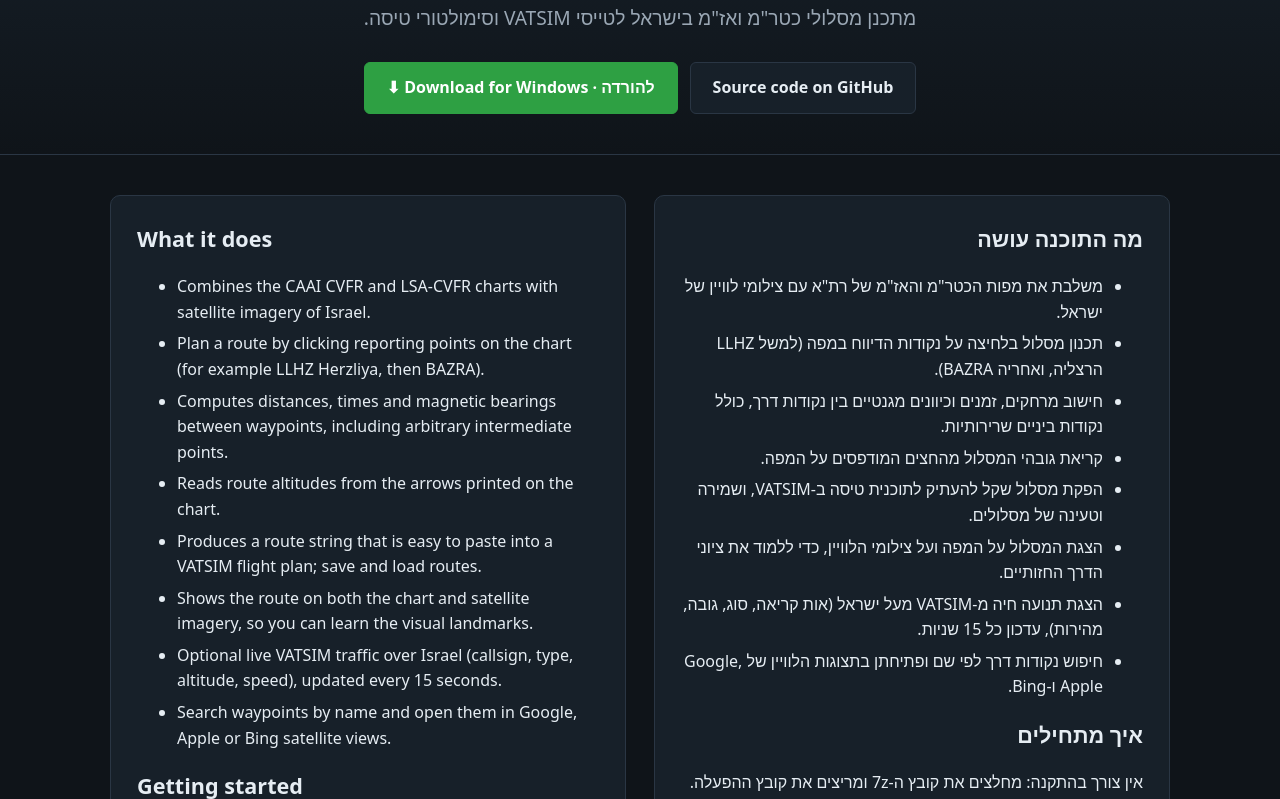
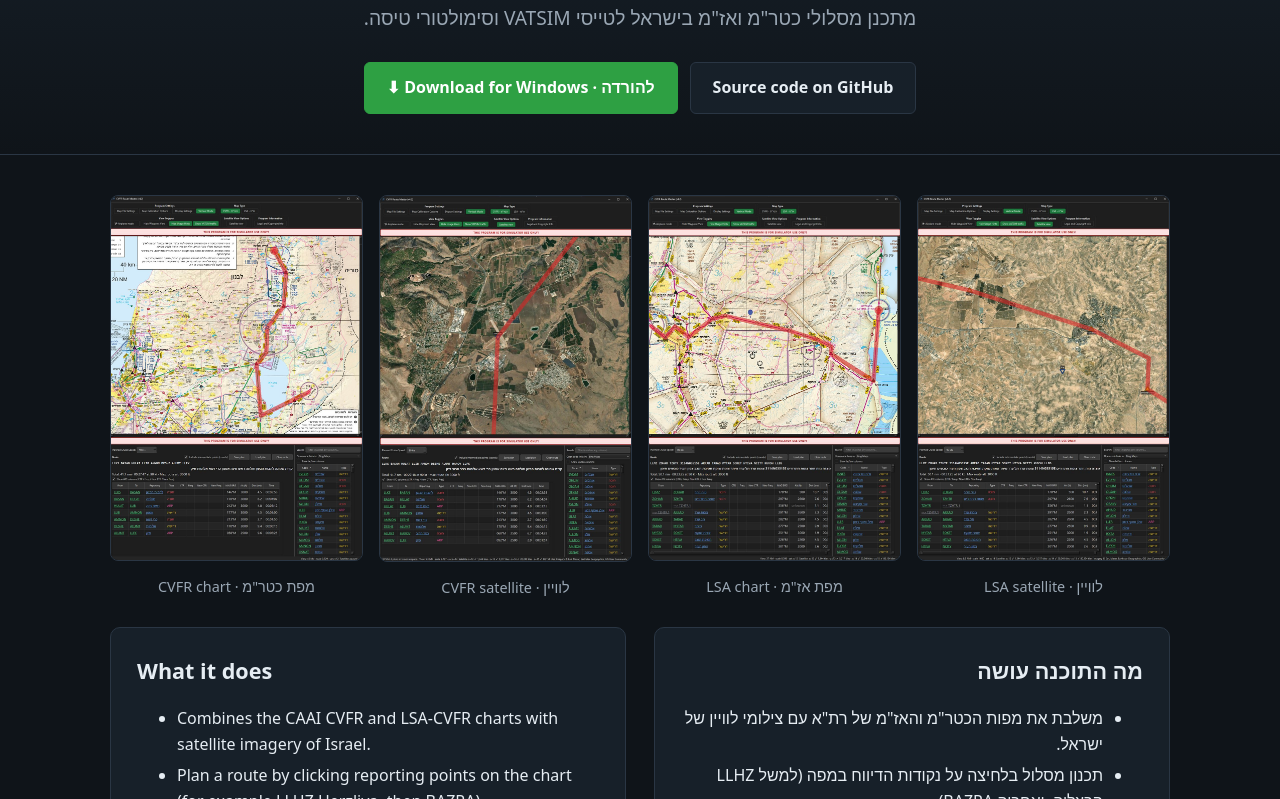
Before and after one commit to cvfr-routemaster/cvfr-routemaster, a plain HTML site: page docs/index.html in a window 1280 px wide. Shown: the part 301-1100 px from the top of the page. Drawn offline with Linux system fonts and the light colour scheme.

Commit message:
Add screenshots to README and landing page; social preview image

```diff
--- a/docs/index.html
+++ b/docs/index.html
@@ -13,10 +13,12 @@
   <meta property="og:title" content="CVFR Route Master — Israel CVFR route planner for VATSIM">
   <meta property="og:description" content="Plan and study CVFR / LSA routes in Israel: CAAI chart + satellite imagery, automatic altitudes, live VATSIM traffic. Free and open source.">
   <meta property="og:url" content="https://cvfr-routemaster.github.io/cvfr-routemaster/">
-  <meta property="og:image" content="https://cvfr-routemaster.github.io/cvfr-routemaster/icon.png">
+  <meta property="og:image" content="https://cvfr-routemaster.github.io/cvfr-routemaster/social-preview.jpg">
+  <meta property="og:image:width" content="1280">
+  <meta property="og:image:height" content="640">
   <meta property="og:locale" content="en_US">
   <meta property="og:locale:alternate" content="he_IL">
-  <meta name="twitter:card" content="summary">
+  <meta name="twitter:card" content="summary_large_image">
 
   <script type="application/ld+json">
   {
@@ -33,7 +35,8 @@
     "offers": { "@type": "Offer", "price": "0", "priceCurrency": "USD" },
     "downloadUrl": "https://github.com/cvfr-routemaster/cvfr-routemaster/releases/latest",
     "codeRepository": "https://github.com/cvfr-routemaster/cvfr-routemaster",
-    "url": "https://cvfr-routemaster.github.io/cvfr-routemaster/"
+    "url": "https://cvfr-routemaster.github.io/cvfr-routemaster/",
+    "screenshot": "https://cvfr-routemaster.github.io/cvfr-routemaster/screenshots/cvfr-map.jpg"
   }
   </script>
 
@@ -77,6 +80,14 @@
     }
     section h2 { font-size: 1.35rem; }
     section li { margin-bottom: 6px; }
+    .gallery {
+      grid-column: 1 / -1; display: grid; grid-template-columns: repeat(4, 1fr); gap: 16px;
+    }
+    .gallery figure { margin: 0; text-align: center; }
+    .gallery img {
+      width: 100%; height: auto; border-radius: 8px; border: 1px solid var(--border);
+    }
+    .gallery figcaption { font-size: 0.9rem; color: var(--muted); margin-top: 6px; }
     .warning {
       grid-column: 1 / -1; text-align: center; padding: 14px;
       border: 1px solid #9e6a03; background: #2b2111; border-radius: 10px;
@@ -85,7 +96,10 @@
       text-align: center; color: var(--muted); font-size: 0.9rem;
       padding: 20px 20px 40px; border-top: 1px solid var(--border);
     }
-    @media (max-width: 800px) { main { grid-template-columns: 1fr; } }
+    @media (max-width: 800px) {
+      main { grid-template-columns: 1fr; }
+      .gallery { grid-template-columns: repeat(2, 1fr); }
+    }
   </style>
 </head>
 <body>
@@ -101,6 +115,25 @@
   </header>
 
   <main>
+    <div class="gallery">
+      <figure>
+        <a href="screenshots/cvfr-map.jpg"><img src="screenshots/cvfr-map.jpg" alt="CVFR route on the CAAI CVFR chart" loading="lazy"></a>
+        <figcaption>CVFR chart · מפת כטר"מ</figcaption>
+      </figure>
+      <figure>
+        <a href="screenshots/cvfr-sat.jpg"><img src="screenshots/cvfr-sat.jpg" alt="CVFR route on satellite imagery" loading="lazy"></a>
+        <figcaption>CVFR satellite · לוויין</figcaption>
+      </figure>
+      <figure>
+        <a href="screenshots/lsa-map.jpg"><img src="screenshots/lsa-map.jpg" alt="LSA-CVFR route on the CAAI LSA chart" loading="lazy"></a>
+        <figcaption>LSA chart · מפת אז"מ</figcaption>
+      </figure>
+      <figure>
+        <a href="screenshots/lsa-sat.jpg"><img src="screenshots/lsa-sat.jpg" alt="LSA-CVFR route on satellite imagery" loading="lazy"></a>
+        <figcaption>LSA satellite · לוויין</figcaption>
+      </figure>
+    </div>
+
     <section lang="en">
       <h2>What it does</h2>
       <ul>
```
Also changed, not shown: docs/screenshots/cvfr-map.jpg (added), docs/screenshots/cvfr-sat.jpg (added), docs/screenshots/lsa-map.jpg (added), docs/screenshots/lsa-sat.jpg (added), docs/social-preview.jpg (added), 1 other file.
